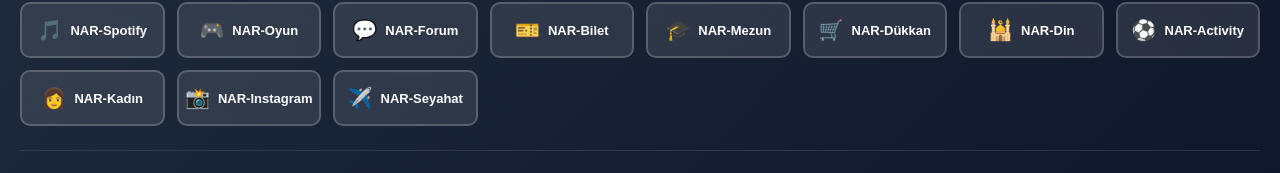
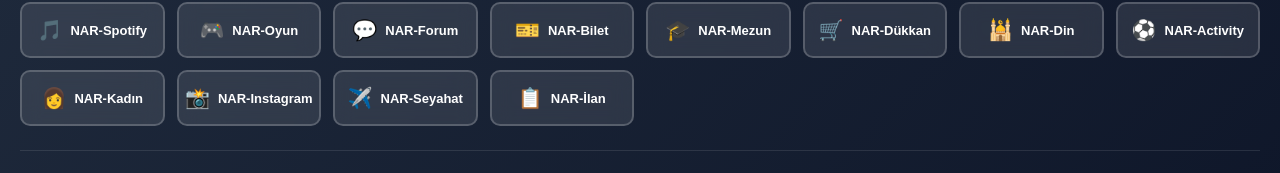
Before and after one commit to bozukaraba/tbclov, a React (Vite) app: page /admin in a window 1280 px wide. Shown: the part 588-761 px from the top of the page. Built offline with nearby package versions, Linux system fonts and the light colour scheme; no server answers.

Commit message:
NAR-İlan butonu eklendi

```diff
--- a/client/src/components/Footer.jsx
+++ b/client/src/components/Footer.jsx
@@ -15,7 +15,8 @@
     { id: 'activity', name: 'NAR-Activity', icon: '⚽' },
     { id: 'kadin', name: 'NAR-Kadın', icon: '👩' },
     { id: 'instagram', name: 'NAR-Instagram', icon: '📸' },
-    { id: 'seyahat', name: 'NAR-Seyahat', icon: '✈️' }
+    { id: 'seyahat', name: 'NAR-Seyahat', icon: '✈️' },
+    { id: 'ilan', name: 'NAR-İlan', icon: '📋' }
   ];
 
   const openModal = (serviceId) => {
```
